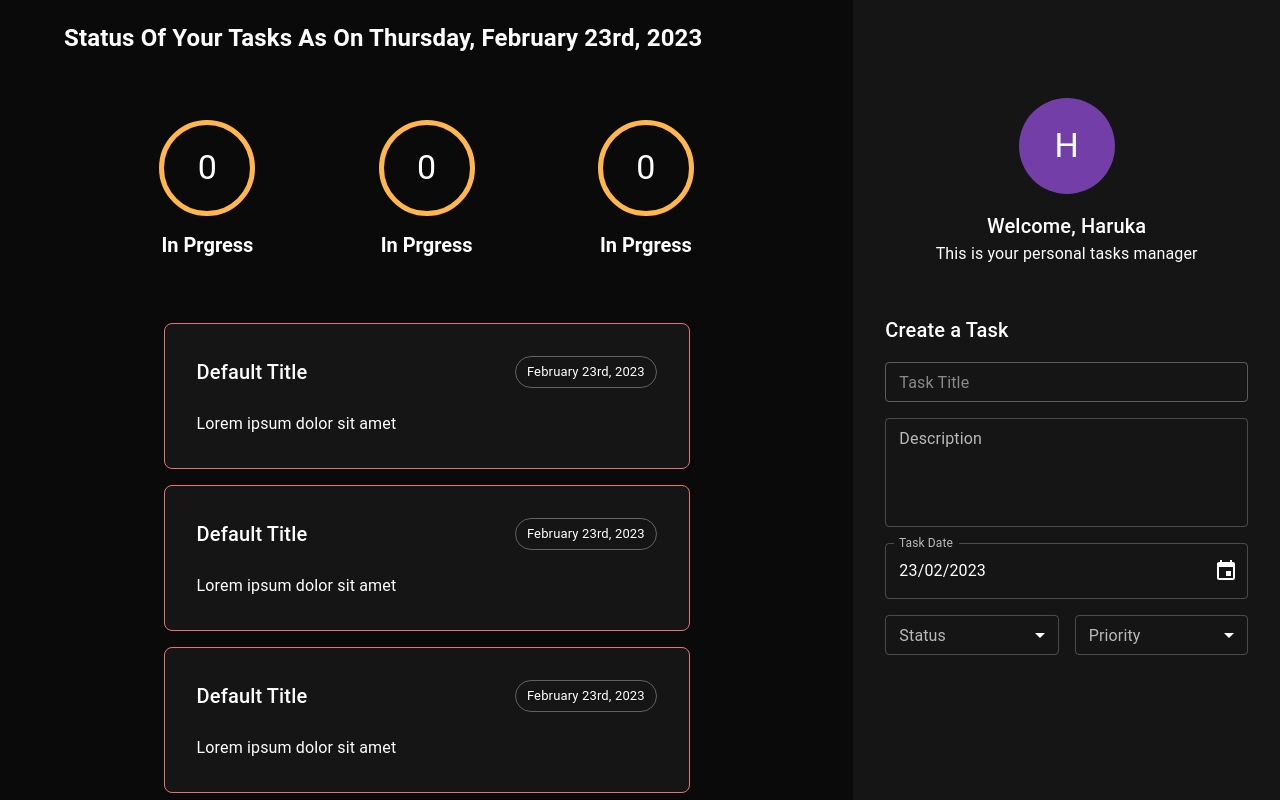
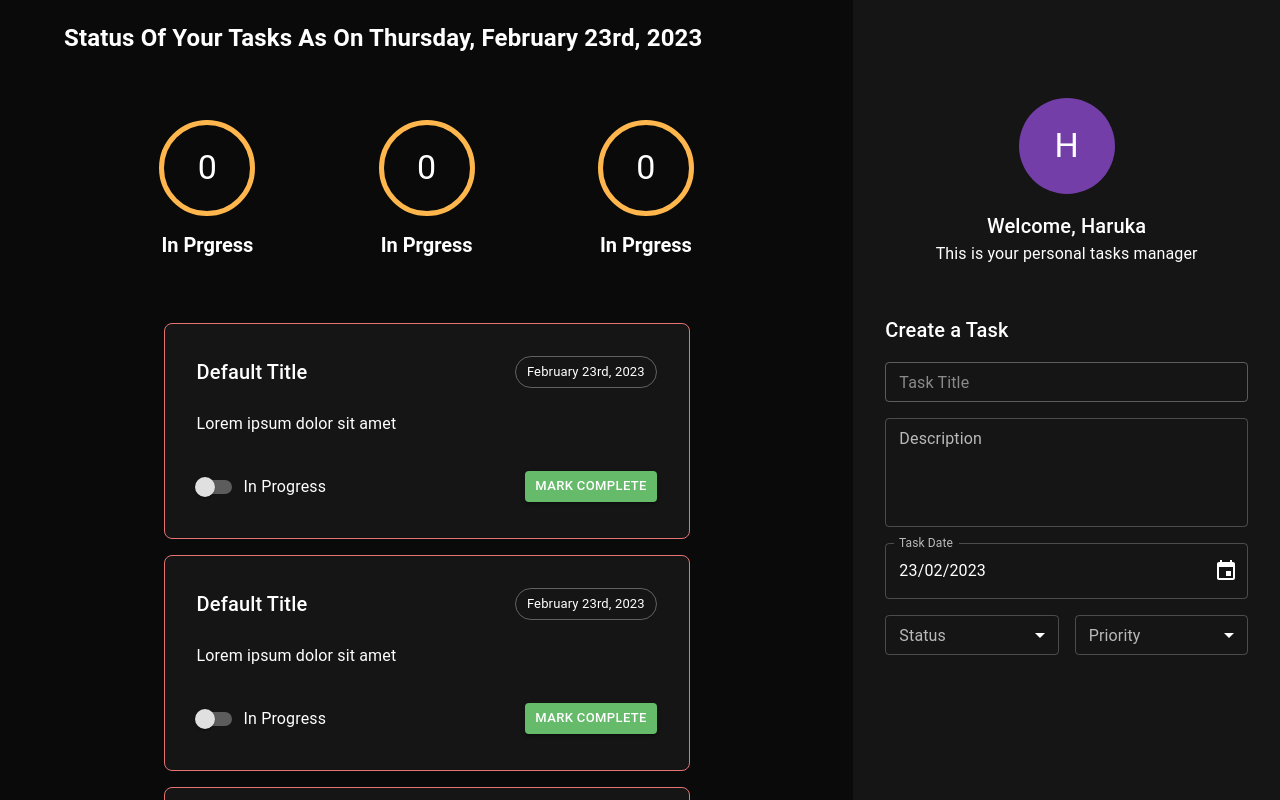
Before and after one commit to Jade1724/todo-react, a React (Create React App) app: page / in a window 1280 px wide. Shown: the top 800 px of the page. Built offline with nearby package versions, Linux system fonts and the light colour scheme.

Commit message:
Created TaskFooter component and mounted on Task component.

```diff
--- /dev/null
+++ b/src/components/task/_taskFooter.tsx
@@ -0,0 +1,33 @@
+import React, { FC, ReactElement } from 'react';
+import {
+  Box,
+  Button,
+  FormControlLabel,
+  Switch,
+} from '@mui/material';
+
+export const TaskFooter: FC = (): ReactElement => {
+  return (
+    <Box
+      display="flex"
+      justifyContent="space-between"
+      alignItems="center"
+      mt={4}
+    >
+      <FormControlLabel
+        label="In Progress"
+        control={<Switch color="warning" />}
+      />
+      <Button
+        variant="contained"
+        color="success"
+        size="small"
+        sx={{
+          color: '#ffffff',
+        }}
+      >
+        Mark Complete
+      </Button>
+    </Box>
+  );
+};
--- a/src/components/task/task.tsx
+++ b/src/components/task/task.tsx
@@ -2,6 +2,7 @@ import React, { FC, ReactElement } from 'react';
 import { Box } from '@mui/material';
 import { TaskHeader } from './_taskHeader';
 import { TaskDescription } from './_taskDescription';
+import { TaskFooter } from './_taskFooter';
 
 export const Task: FC = (props): ReactElement => {
   return (
@@ -22,6 +23,7 @@ export const Task: FC = (props): ReactElement => {
     >
       <TaskHeader />
       <TaskDescription />
+      <TaskFooter />
     </Box>
   );
 };
```
